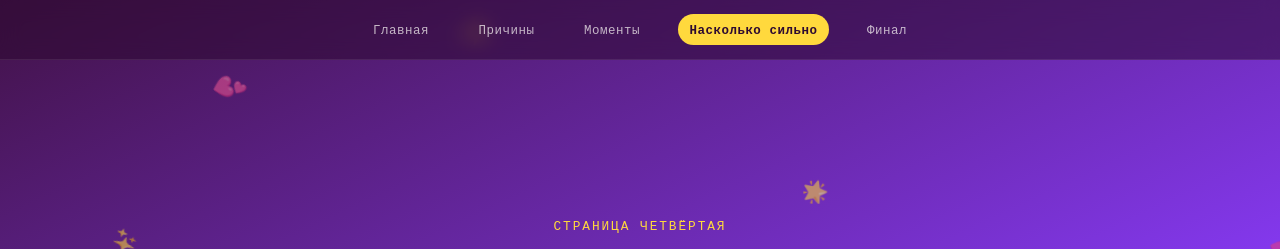
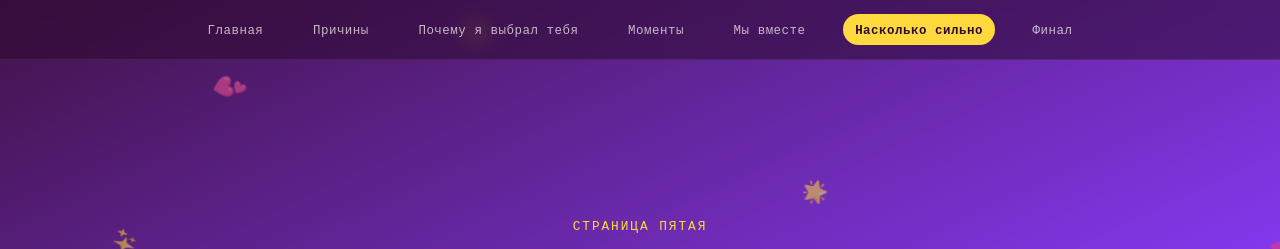
Before and after one commit to SaRanches/luima, a plain HTML site: page love-site/meter.html in a window 1280 px wide. Shown: the top 249 px of the page. Drawn offline with nearby package versions, Linux system fonts and the light colour scheme.

Commit message:
Update meter.html

```diff
--- a/love-site/meter.html
+++ b/love-site/meter.html
@@ -13,13 +13,15 @@
 <nav class="sitenav">
   <a href="index.html">Главная</a>
   <a href="reasons.html">Причины</a>
+  <a href="chosen.html">Почему я выбрал тебя</a>
   <a href="gallery.html">Моменты</a>
+  <a href="together.html">Мы вместе</a>
   <a href="meter.html">Насколько сильно</a>
   <a href="finale.html">Финал</a>
 </nav>
 
 <main>
-  <div class="eyebrow">страница четвёртая</div>
+  <div class="eyebrow">страница пятая</div>
   <h2 class="page-title">Насколько сильно?</h2>
   <p class="lede">Подвинь ползунок и узнай (спойлер: шкалы всё равно не хватит).</p>
 
```
